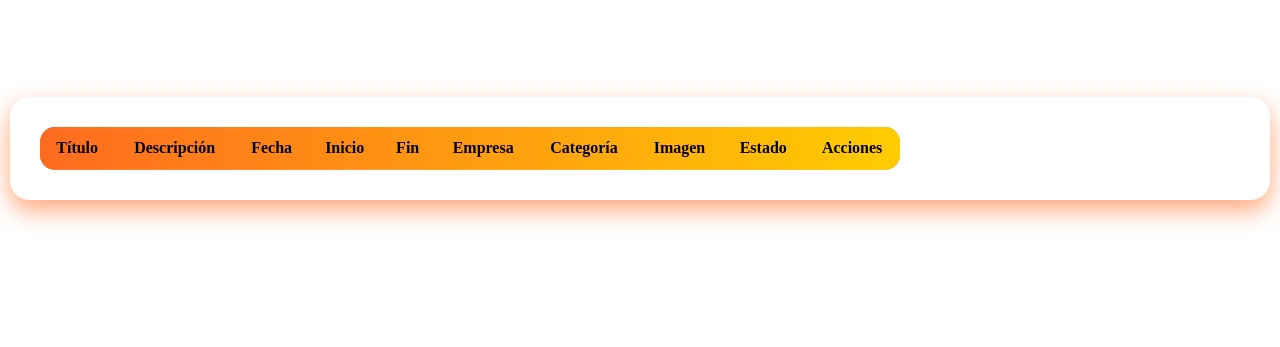
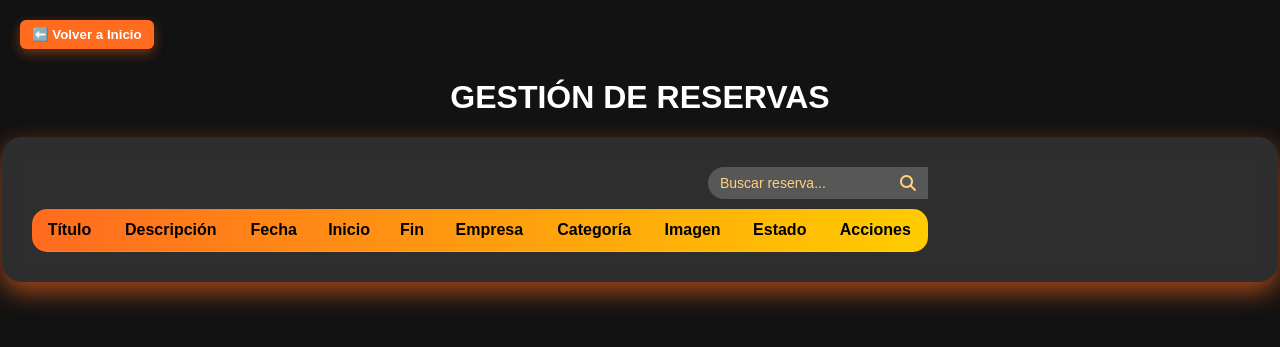
Before and after one commit to Diego336s/taquilleria_del_sol_web, a PHP site: page /vista/Dashboards/Administrador/Resevas.php in a window 1280 px wide. Shown: the top 347 px of the page. Run offline with PHP 8.4, Linux system fonts and the light colour scheme; lists and menus that the app fills with data are empty; some libraries are stand-ins or nearby versions.

Commit message:
Actualiza la interfaz de usuario en la gestión de reservas y reportes, añadiendo buscadores y mejorando estilos. Establece valores iniciales en el dashboard administrativo.

```diff
--- a/vista/Dashboards/Administrador/Resevas.php
+++ b/vista/Dashboards/Administrador/Resevas.php
@@ -14,25 +14,84 @@
   <script src="https://cdn.jsdelivr.net/npm/flatpickr/dist/l10n/es.js"></script>
 
   <style>
+    body {
+      font-family: Arial, sans-serif;
+      background-color: #121212;
+      color: #fff;
+      margin: 0;
+      padding: 0;
+    }
+
+    .btn-back {
+      background: #ff6b1f;
+      color: #fff;
+      font-weight: bold;
+      padding: 10px 18px;
+      border: none;
+      border-radius: 8px;
+      cursor: pointer;
+      margin: 20px;
+      box-shadow: 0 4px 12px rgba(255, 107, 31, 0.4);
+      transition: all 0.3s ease;
+    }
+
+    h1 {
+      text-align: center;
+      color: #fff;
+      margin-top: 10px;
+      text-transform: uppercase;
+      font-weight: 700;
+    }
+
     .dashboard-container {
       backdrop-filter: blur(10px);
       background-color: rgba(255, 255, 255, 0.12);
       border-radius: 20px;
       padding: 30px;
-      margin: 40px auto;
+      margin: 20px auto;
       width: 95%;
       max-width: 1500px;
       box-shadow: 0 10px 25px rgba(255, 107, 31, 0.6);
       display: flex;
-      gap: 40px;
+      gap: 20px;
+      flex-wrap: nowrap;
+      align-items: flex-start;
     }
 
-    h1 {
-      text-align: center;
+    /* Buscador elegante */
+    .search-box {
+      position: relative;
+      width: 220px;
+    }
+
+    .search-box input {
+      width: 100%;
+      padding: 8px 35px 8px 12px;
+      border-radius: 20px;
+      border: none;
+      outline: none;
+      font-size: 14px;
+      background-color: rgba(255, 255, 255, 0.2);
       color: #fff;
-      margin-top: 20px;
-      text-transform: uppercase;
-      font-weight: 700;
+      transition: all 0.3s ease;
+    }
+
+    .search-box input::placeholder {
+      color: #ffd27f;
+    }
+
+    .search-box i {
+      position: absolute;
+      right: 12px;
+      top: 50%;
+      transform: translateY(-50%);
+      color: #ffd27f;
+    }
+
+    /* Contenedor de tabla */
+    .tabla-container {
+      flex: 1;
+      overflow-x: auto;
     }
 
     table {
@@ -76,7 +135,6 @@
       cursor: pointer;
     }
 
-    /* 🔸 Diseño de descripción corta */
     td.descripcion-corta {
       max-width: 200px;
       white-space: nowrap;
@@ -87,7 +145,6 @@
       font-weight: bold;
     }
 
-    /* 🔸 MODAL */
     .modal-overlay {
       position: fixed;
       top: 0;
@@ -122,6 +179,7 @@
 
     .calendar-wrapper {
       width: 300px;
+      flex-shrink: 0;
     }
 
     .flatpickr-day.ocupada {
@@ -129,18 +187,31 @@
       color: white !important;
       border-radius: 8px;
     }
+
+    #sinPendientes {
+      color: #fff;
+      text-align: center;
+      margin-top: 10px;
+    }
   </style>
 </head>
 
 <body>
-
+<button class="btn btn-back" onclick="volverDashboard()">⬅️ Volver a Inicio</button>
 <h1>Gestión de Reservas</h1>
 
-<script src="vista/js/ApiConexion.js"></script>
-<script src="https://cdn.jsdelivr.net/npm/sweetalert2@11"></script>
+<div class="dashboard-container">
+  <!-- Tabla + buscador -->
+  <div class="tabla-container">
+    <!-- Buscador arriba a la derecha -->
+    <div style="display: flex; justify-content: flex-end; margin-bottom: 10px;">
+      <div class="search-box">
+        <i class="fas fa-search"></i>
+        <input type="text" id="buscador" placeholder="Buscar reserva...">
+      </div>
+    </div>
 
-<div class="dashboard-container">
-  <div style="flex:1;">
+    <!-- Tabla de reservas -->
     <table>
       <thead>
         <tr>
@@ -159,19 +230,15 @@
       <tbody id="tablaReservas"></tbody>
     </table>
 
-    <div id="sinPendientes" style="display:none; color:white; text-align:center; margin-top:10px;">
-      No hay eventos pendientes.
-    </div>
+    <div id="sinPendientes" style="display:none;">No hay eventos pendientes.</div>
   </div>
 
+  <!-- Calendario a la derecha -->
   <div class="calendar-wrapper">
     <div id="calendarioStatic"></div>
   </div>
 </div>
 
-<!-- ============================================
-     🔸 MODAL PARA DESCRIPCIÓN COMPLETA
-     ============================================ -->
 <div class="modal-overlay" id="modalDescripcion">
   <div class="modal-box">
     <button class="modal-close-x" onclick="cerrarModal()">×</button>
@@ -180,22 +247,15 @@
   </div>
 </div>
 
+<script src="vista/js/ApiConexion.js"></script>
+<script src="https://cdn.jsdelivr.net/npm/sweetalert2@11"></script>
 <script>
-/* ================================================
-   🔸 MOSTRAR MODAL
-   ================================================ */
 function abrirModal(texto) {
   document.getElementById("modalTexto").innerText = texto;
   document.getElementById("modalDescripcion").style.display = "flex";
 }
+function cerrarModal() { document.getElementById("modalDescripcion").style.display = "none"; }
 
-function cerrarModal() {
-  document.getElementById("modalDescripcion").style.display = "none";
-}
-
-/* ================================================
-   🔸 MAPAS DE EMPRESAS / CATEGORÍAS
-   ================================================ */
 let empresasMap = {};
 let categoriasMap = {};
 let fpInstance = null;
@@ -203,7 +263,6 @@ let fpInstance = null;
 async function cargarEmpresas() {
   const res = await fetch(ApiConexion + "listarEmpresas");
   const data = await res.json();
-
   (data.data || data.empresas || []).forEach(e => {
     empresasMap[e.id ?? e.id_empresa] = e.nombre_empresa ?? e.nombre;
   });
@@ -212,59 +271,41 @@ async function cargarEmpresas() {
 async function cargarCategorias() {
   const res = await fetch(ApiConexion + "listarCategorias");
   const data = await res.json();
-
   (data.data || data.categorias || []).forEach(c => {
     categoriasMap[c.id ?? c.id_categoria] = c.nombre ?? c.nombre_categoria;
   });
 }
 
-/* ================================================
-   🔥 CAMBIAR ESTADO (FUNCIONAL)
-   ================================================ */
 async function cambiarEstado(id, nuevoEstado) {
-
   Swal.fire({
       title: `¿Cambiar estado a ${nuevoEstado}?`,
       icon: "question",
       confirmButtonText: "Sí",
       showCancelButton: true
   }).then(async (res) => {
-
       if (!res.isConfirmed) return;
-
       try {
-
           const respuesta = await fetch(ApiConexion + `cambiar/estado/evento/${id}`, {
               method: "POST",
               headers: { "Content-Type": "application/json" },
               body: JSON.stringify({ estado: nuevoEstado })
           });
-
           const data = await respuesta.json();
-
           if (!respuesta.ok) {
               Swal.fire("Error", data.message ?? "No se pudo cambiar el estado", "error");
               return;
           }
-
           Swal.fire("Éxito", "Estado actualizado", "success");
           cargarReservas();
-
       } catch (e) {
           Swal.fire("Error", "No se pudo conectar con el servidor", "error");
       }
-
   });
-
 }
 
-/* ================================================
-   📌 CARGAR RESERVAS + MODAL DESCRIPCIÓN
-   ================================================ */
 async function cargarReservas() {
   const res = await fetch(ApiConexion + "listarEventos");
   const data = await res.json();
-
   const eventos = data.eventos || data.data || [];
   const tbody = document.getElementById("tablaReservas");
   tbody.innerHTML = "";
@@ -274,33 +315,20 @@ async function cargarReservas() {
 
   eventos.forEach(ev => {
     const desc = ev.descripcion ?? "Sin descripción";
-
-    if (ev.estado === "activo") {
-      fechasActivas.push(ev.fecha.split("T")[0]);
-    }
-
+    if (ev.estado === "activo") fechasActivas.push(ev.fecha.split("T")[0]);
     if (ev.estado === "pendiente") {
       pendientes++;
-
       tbody.innerHTML += `
         <tr>
           <td>${ev.titulo}</td>
-
-          <!-- 🔸 Descripción corta con modal -->
-          <td class="descripcion-corta" onclick='abrirModal(${JSON.stringify(desc)})'>
-            ${desc}
-          </td>
-
+          <td class="descripcion-corta" onclick='abrirModal(${JSON.stringify(desc)})'>${desc}</td>
           <td>${ev.fecha.split("T")[0]}</td>
           <td>${ev.hora_inicio}</td>
           <td>${ev.hora_final}</td>
           <td>${empresasMap[ev.empresa_id] ?? "Empresa"}</td>
           <td>${categoriasMap[ev.categoria_id] ?? "Categoria"}</td>
-
           <td><img src="${ev.imagen}" class="event-thumb"></td>
-
           <td>${ev.estado}</td>
-
           <td>
             <button class="btn btn-aprobar" onclick="cambiarEstado(${ev.id}, 'activo')">Aprobar</button>
             <button class="btn btn-rechazar" onclick="cambiarEstado(${ev.id}, 'cancelar')">Rechazar</button>
@@ -311,40 +339,41 @@ async function cargarReservas() {
   });
 
   document.getElementById("sinPendientes").style.display = pendientes === 0 ? "block" : "none";
-
   iniciarCalendario([...new Set(fechasActivas)]);
 }
 
-/* ================================================
-   📅 CALENDARIO
-   ================================================ */
 function iniciarCalendario(fechas) {
   if (fpInstance) fpInstance.destroy();
-
   fpInstance = flatpickr("#calendarioStatic", {
     inline: true,
     locale: "es",
     dateFormat: "Y-m-d",
     onDayCreate: (a, b, c, dayElem) => {
       const fecha = dayElem.dateObj.toISOString().split("T")[0];
-      if (fechas.includes(fecha)) {
-        dayElem.classList.add("ocupada");
-      }
+      if (fechas.includes(fecha)) dayElem.classList.add("ocupada");
     }
   });
 }
 
-/* ================================================
-   🔄 INICIALIZACIÓN
-   ================================================ */
+const buscador = document.getElementById('buscador');
+buscador.addEventListener('keyup', () => {
+  const filtro = buscador.value.toLowerCase();
+  const filas = document.querySelectorAll('#tablaReservas tr');
+  filas.forEach(fila => {
+    fila.style.display = fila.textContent.toLowerCase().includes(filtro) ? '' : 'none';
+  });
+});
+
 async function init() {
   await cargarEmpresas();
   await cargarCategorias();
   await cargarReservas();
 }
+init();
 
-init();
+function volverDashboard() {
+  window.location.href = '/taquilleria_del_sol_web/index.php?ruta=dashboard-admin';
+}
 </script>
-
 </body>
 </html>
--- a/vista/js/ApiConexion.js
+++ b/vista/js/ApiConexion.js
@@ -1,5 +1,5 @@
 /**
  * URL base para todas las peticiones a la API.
  */
-const ApiConexion = "https://hospitality-apart-spatial-conduct.trycloudflare.com/api/";
+const ApiConexion = "https://coordinate-issued-clearly-absent.trycloudflare.com/api/";
   // const ApiConexion = "https://uncoachable-rosaline-lasciviously.ngrok-free.dev/api/";
```
Also changed, not shown: vista/Dashboards/Administrador/Dashboard_Admin.php (+4 -4 lines), vista/Dashboards/Administrador/Reportes.php (+75 -49 lines). Lines whose indentation alone changed are shown as unchanged.
